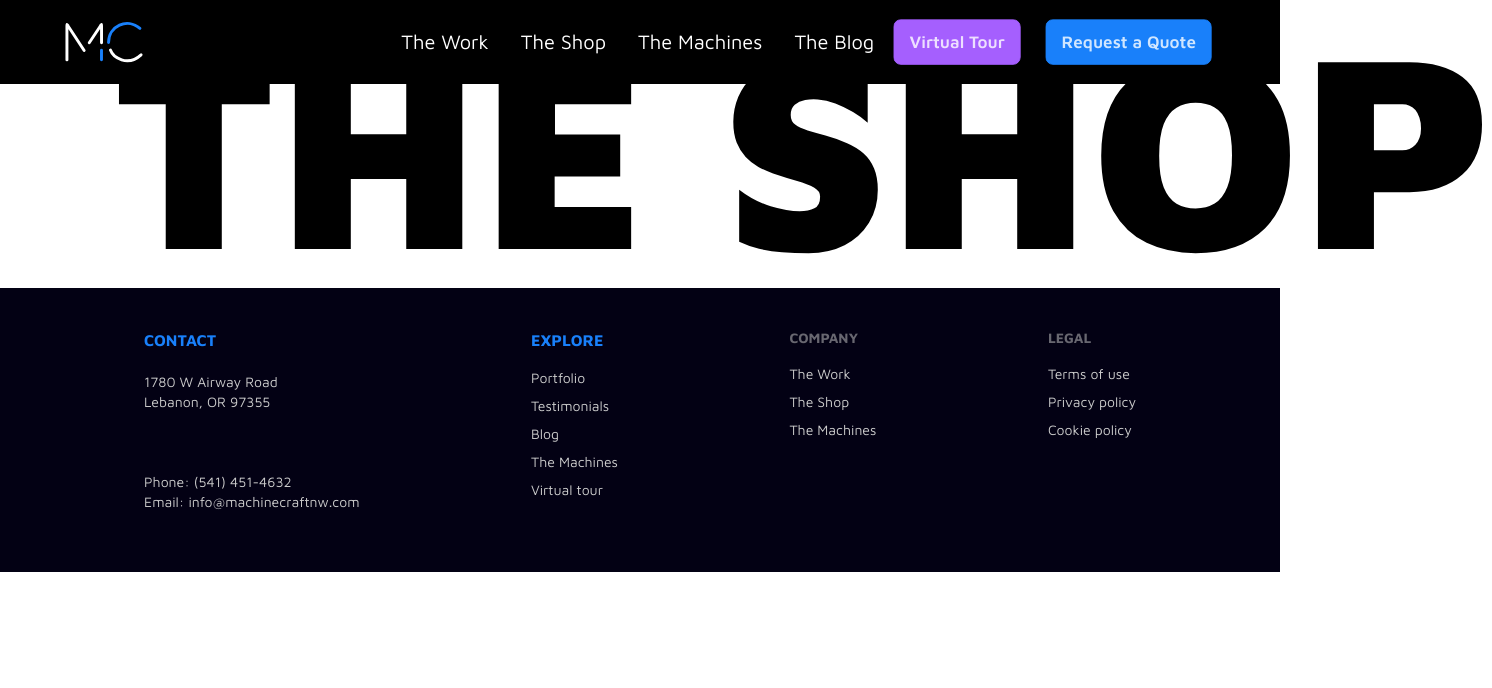
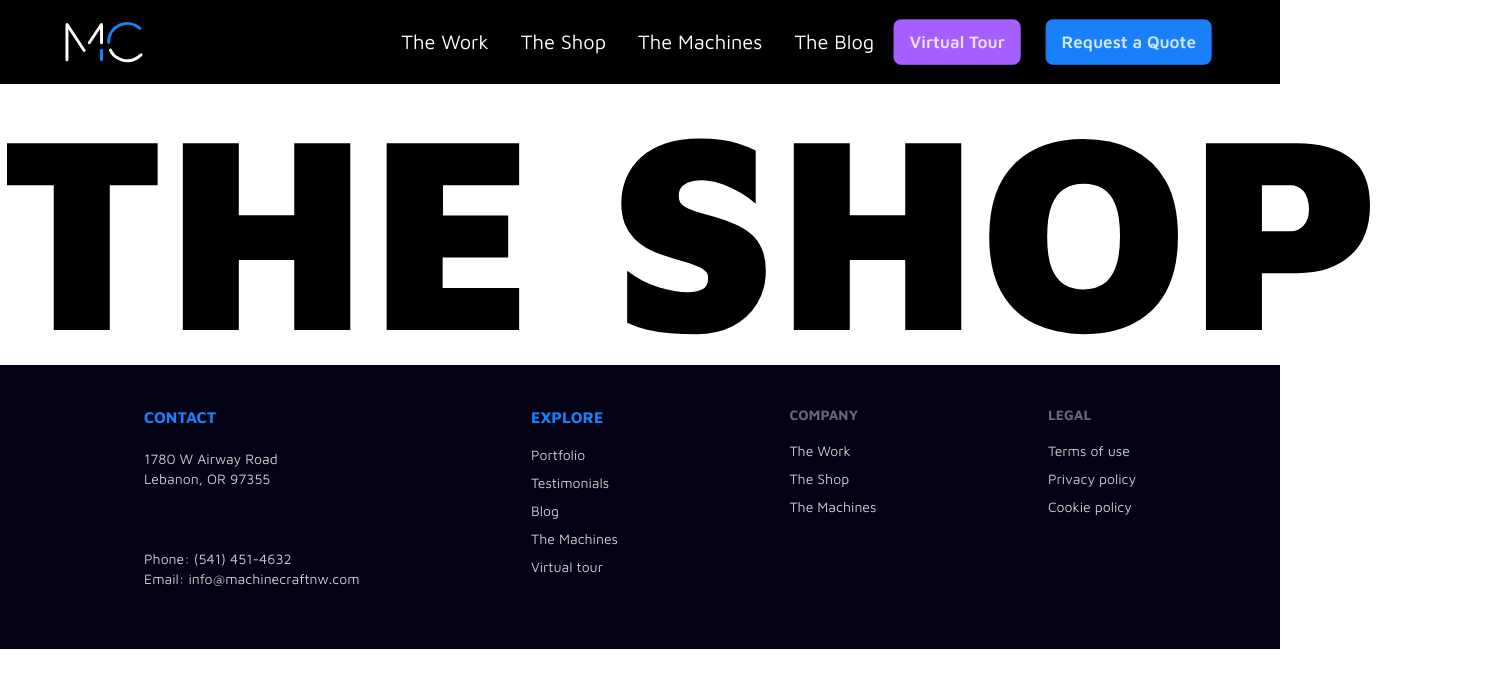
Before and after one commit to diabase-io/machine-craft-nw-site, a SvelteKit app: page /shop in a window 1280 px wide. Shown: the top 688 px of the page, 1492 px wide, since content can reach past the window. Built offline with nearby package versions, Linux system fonts and the light colour scheme.

Commit message:
headers look better; landing page doesn't break routing

```diff
--- a/src/lib/components/InfoPageHeader.svelte
+++ b/src/lib/components/InfoPageHeader.svelte
@@ -3,7 +3,5 @@
   export let titleFont: number
 </script>
 
-<div class='{$$props.class}'>
-  <h1 style="font-size: {titleFont}px;"
-      class="my-20 whitespace-nowrap font-black text-center ">{title.toUpperCase()}</h1>
-</div>
+  <h1 style="line-height: normal; font-size: {titleFont}px;"
+      class="{$$props.class} -my-6 whitespace-nowrap font-black text-center">{title.toUpperCase()}</h1>
--- a/src/routes/(main-pages)/blog/+page.svelte
+++ b/src/routes/(main-pages)/blog/+page.svelte
@@ -8,7 +8,7 @@
   // console.log(data.json)
 </script>
 
-<InfoPageHeader class='m-28' title="THE BLOG" titleFont={280}/>
+<InfoPageHeader class='' title="THE BLOG" titleFont={280}/>
 
 <!-- Subtitle and search bar -->
 <div class='flex gap-10 justify-center'>
--- a/src/routes/(main-pages)/machines/+page.svelte
+++ b/src/routes/(main-pages)/machines/+page.svelte
@@ -3,4 +3,4 @@
   import { InfoPageHeader } from "$components"
 
 </script>
-<InfoPageHeader class='m-22' title="THE MACHINES" titleFont={200}/>
+<InfoPageHeader class='-mt-1' title="THE MACHINES" titleFont={200}/>
--- a/src/routes/(main-pages)/shop/+page.svelte
+++ b/src/routes/(main-pages)/shop/+page.svelte
@@ -3,4 +3,4 @@
   import { InfoPageHeader } from "$components"
 
 </script>
-<InfoPageHeader class='m-28' title="THE SHOP" titleFont={280}/>
+<InfoPageHeader class='' title="THE SHOP" titleFont={280}/>
--- a/src/routes/(main-pages)/work/+page.svelte
+++ b/src/routes/(main-pages)/work/+page.svelte
@@ -2,4 +2,4 @@
   import { InfoPageHeader } from "$components"
 </script>
 
-<InfoPageHeader class='m-26' title="THE WORK" titleFont={250}/>
+<InfoPageHeader class='-mt-4' title="THE WORK" titleFont={250}/>
--- a/src/routes/+layout.svelte
+++ b/src/routes/+layout.svelte
@@ -11,7 +11,7 @@
 
 <main>
   <NavBar {height}/>
-  <div class='xl:pt-[{height}px]'>
+  <div class='xl:pt-[84px]'>
     <slot />
   </div>
   <Footer />
--- a/src/routes/+page.svelte
+++ b/src/routes/+page.svelte
@@ -10,7 +10,6 @@
   <br />
   <br />
   <br />
-  <button class="w-50 h-10 bg-green-700" on:click={updateBlogs}>SYNC FROM NOTION</button>
   <br />
   <br />
   <br />
```
